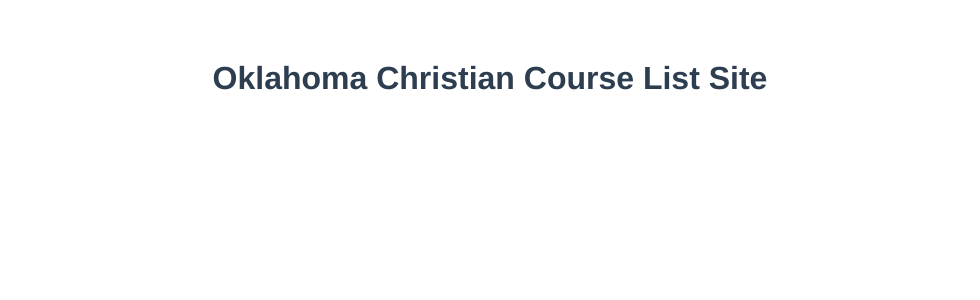
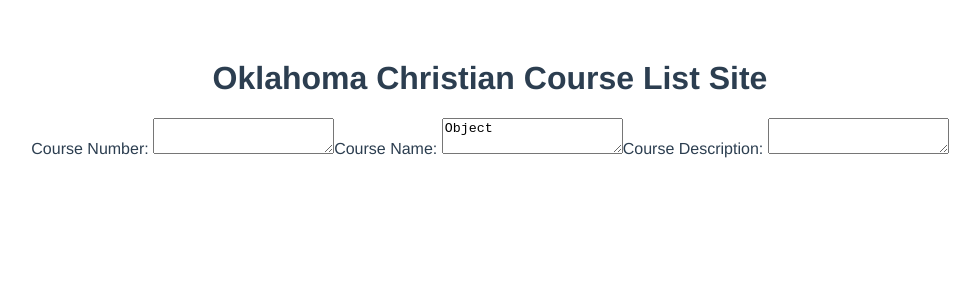
Before and after one commit to Goed505s/SE4CourseListing, a Vue app: page /add in a window 1280 px wide. Shown: the top 300 px of the page, without its empty margins (150-1130 px from the left). Built offline with nearby package versions, Linux system fonts and the light colour scheme.

Commit message:
getting closer on the form

```diff
--- a/src/views/listEntryPage.vue
+++ b/src/views/listEntryPage.vue
@@ -1,11 +1,22 @@
 <template>
   <div class="hello">
-    <h1 v-if="this.isEdit">test {{this.courseNo}}</h1>
+    <form>
+      <h1 v-if="this.isEdit">test {{this.courseNo}}</h1>
+        <label for = "courseID">Course Number: </label>
+        <textarea readonly id = "courseID" v-model="courseID"></textarea>
+
+        <label for = "name">Course Name: </label>
+        <textarea id = "name" v-model="course.name"></textarea>
+
+        <label for = "description">Course Description: </label>
+        <textarea id = "description" v-model="this.course.description"></textarea>
+    </form>
   </div>
 </template>
 
 <script>
 import CourseServices from '@/services/CourseServices.js'
+
 
 export default {
   props: ['courseNo'],
@@ -13,7 +24,8 @@
     return {
       message: String,
       course: Object,
-      isEdit: false
+      isEdit: false,
+      courseID: ""
     };
   },
   created() {
```
Also changed, not shown: src/components/detailForm.vue (renamed from src/components/detailForm.js, +21 -11 lines).
